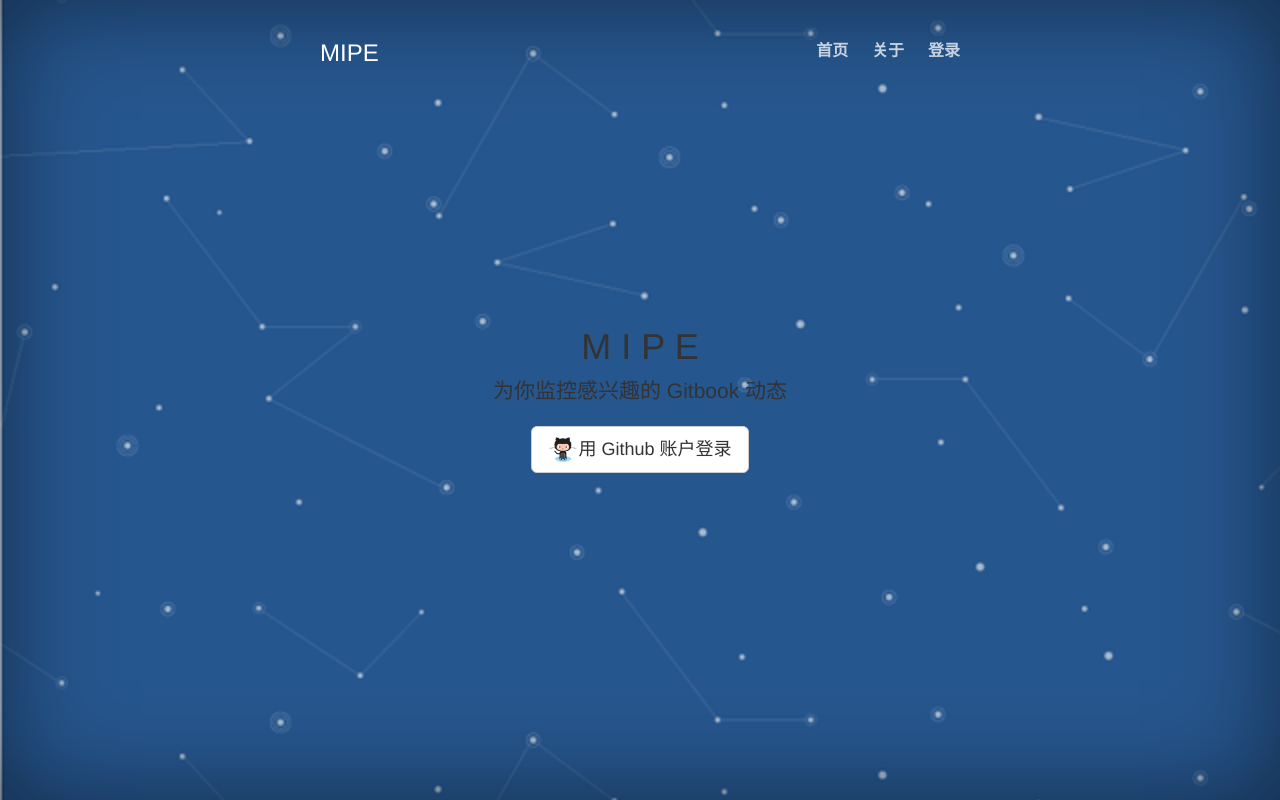
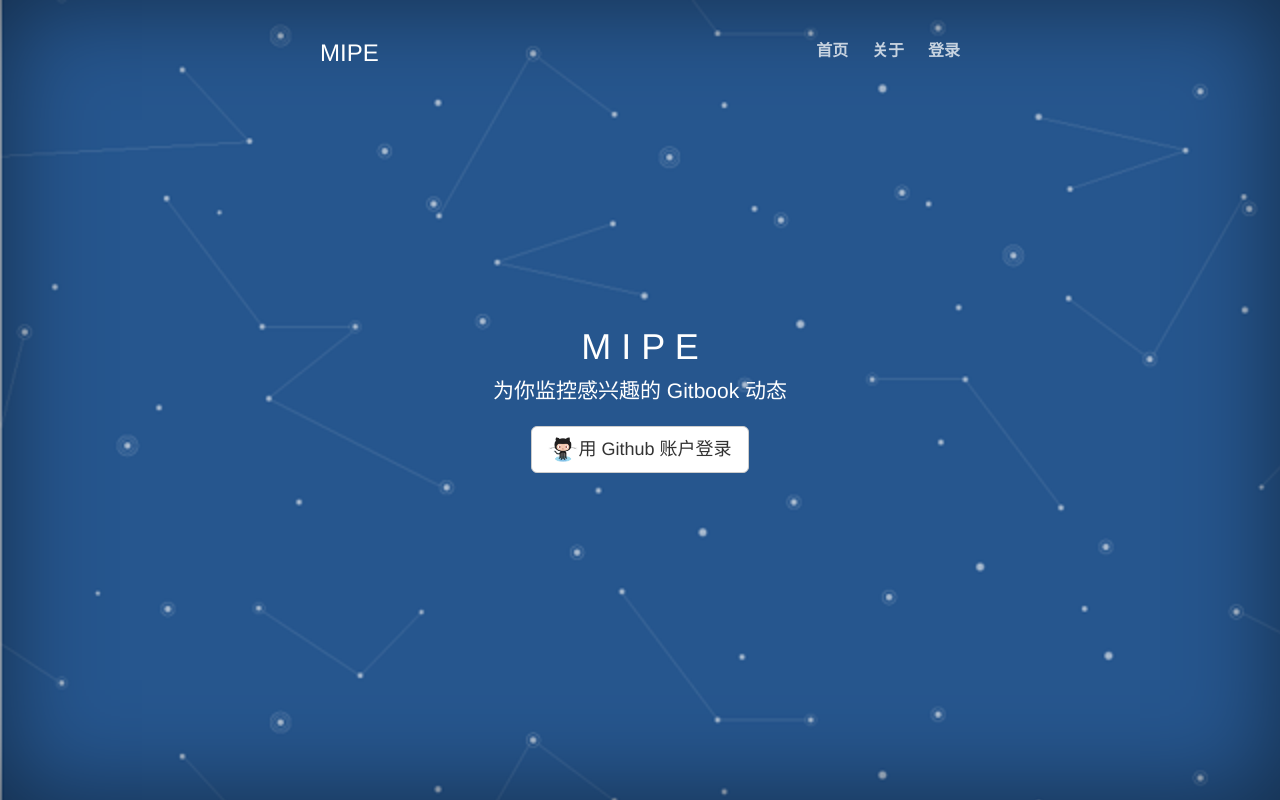
Before and after one commit to huijuannan/mipe, a Python web app: template app/templates/login.html in a window 1280 px wide. Run offline with Jinja, Linux system fonts and the light colour scheme; the template is opened without the code that fills it, so the values that code supplies are empty; some libraries are stand-ins or nearby versions.

Commit message:
fix color

```diff
--- a/app/static/css/mipe.css
+++ b/app/static/css/mipe.css
@@ -108,7 +108,7 @@ body {
  */
 
 .cover {
-  /*color: #fff;*/
+  color: #fff;
   padding: 0 20px;
   text-align: center;
 }
```
